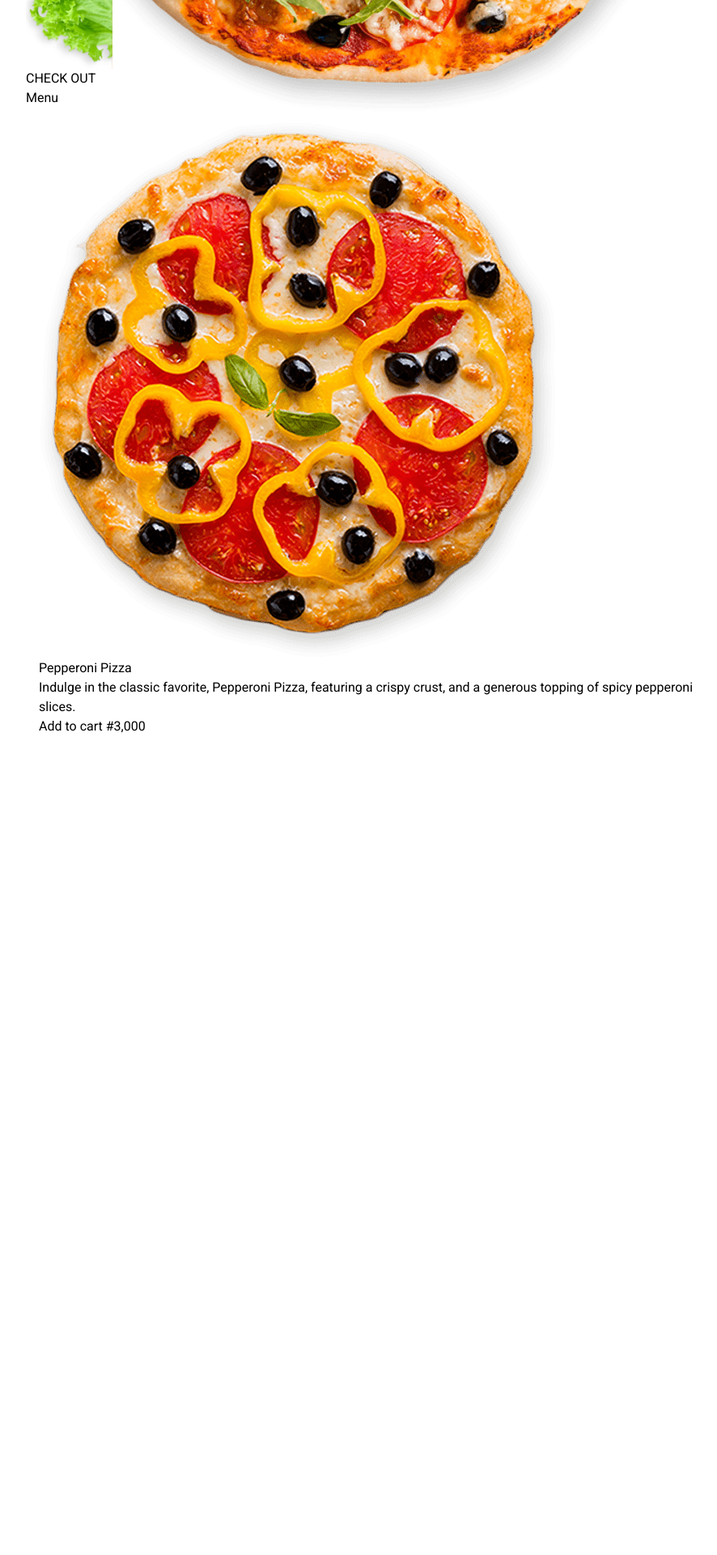
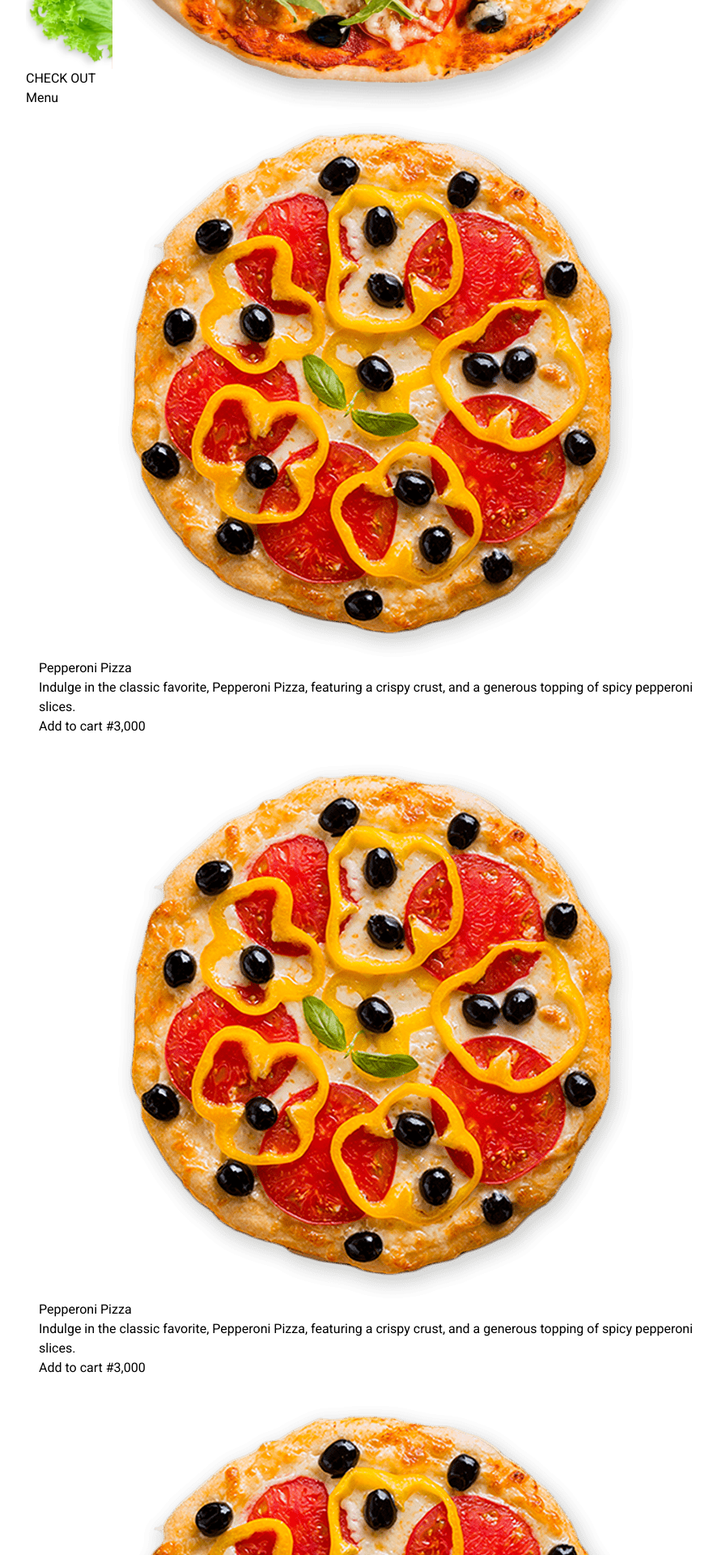
Before and after one commit to faithadewuyi/Food-Ordering-App, a Next.js app: page / in a window 1280 px wide. Shown: the part 660-2580 px from the top of the page at 81% size, without its empty margins (176-1062 px from the left). Before the commit the page ends 1601 px from the top, so only its background shows below. Built offline with nearby package versions, Linux system fonts and the light colour scheme.

Commit message:
landing page in progress

```diff
--- a/src/Components/Layout/HomeMenu.js
+++ b/src/Components/Layout/HomeMenu.js
@@ -1,4 +1,5 @@
 import Image from "next/image"
+import MenuItems from "../Menu/MenuItems"
 export default function HomeMenu(){
   return(
    <section>
@@ -10,19 +11,17 @@ export default function HomeMenu(){
           <Image src={'/sallad2.png'} width={107} height={195} alt={'sallad'} />
         </div>
       </div>
-     <div className="text-center">
+     <div className="text-center mb-4">
       <h3 className=" text-gray-500 font-semibold leading-3">CHECK OUT</h3>
       <h2 className="text-primary font-bold text-4xl italic">Menu</h2>
     </div>
     <div className="grid grid-cols-3 gap-4">
-      <div className="bg-gray-300 p-4 rounded-lg text-center ">
-        <img src="/pizza1.png" alt="pizza"/>
-        <h4 className="font-semibold my-3">Pepperoni Pizza</h4>
-        <p className="text-gray-500 text-sm">Indulge in the classic favorite, Pepperoni Pizza, featuring a crispy crust, and a generous topping of spicy pepperoni slices.
-        </p>
-        <button className="bg-primary text-white rounded-full px-6 py-2 mt-4"> Add to cart #3,000</button>
-
-      </div>
+      <MenuItems/>
+      <MenuItems/>
+      <MenuItems/>
+      <MenuItems/>
+      <MenuItems/>
+      <MenuItems/>
     </div>
    </section>
   )
--- /dev/null
+++ b/src/Components/Menu/MenuItems.js
@@ -0,0 +1,19 @@
+export default function MenuItems(){
+  return(
+    <div>
+      <div className="bg-gray-200 p-4 rounded-lg text-center hover:bg-white hover:shadow-2xl shadow-black/50 transition-all">
+        <div className="text-center" >
+        <img src="/pizza1.png" alt="pizza"
+        className="max-h-auto max-w-14 block mx-auto"
+        />
+        </div>
+
+        <h4 className="font-semibold my-3">Pepperoni Pizza</h4>
+        <p className="text-gray-500 text-sm">Indulge in the classic favorite, Pepperoni Pizza, featuring a crispy crust, and a generous topping of spicy pepperoni slices.
+        </p>
+        <button className="bg-primary text-white rounded-full px-8 py-2 mt-4"> Add to cart #3,000</button>
+
+      </div>
+    </div>
+  )
+}
--- a/src/app/page.js
+++ b/src/app/page.js
@@ -9,6 +9,9 @@ export default function Home() {
     <Header/>
     <Hero/>
     <HomeMenu/>
+    <section>
+
+    </section>
     </>
   );
 }
```
Also changed, not shown: src/Components/Layout/SectionHeaders.js (added, +8 -0 lines).
